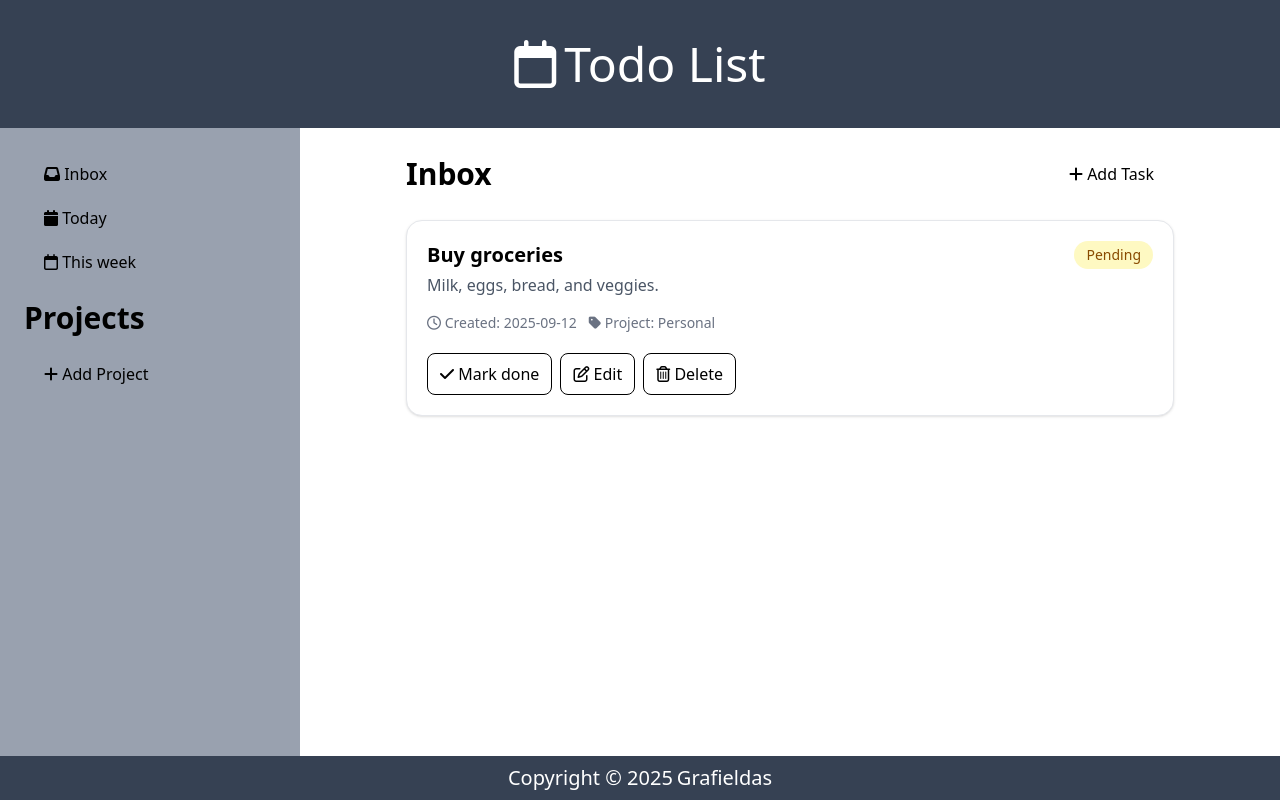
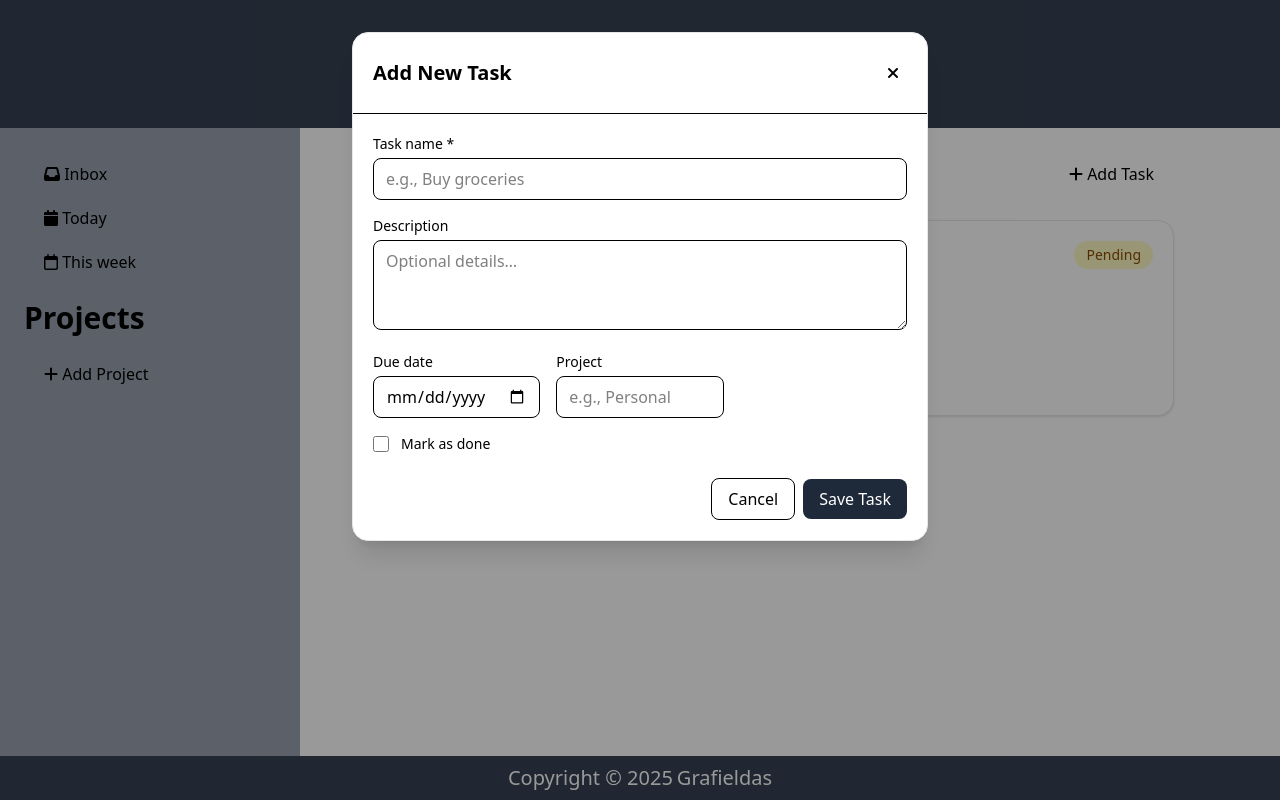
Before and after one commit to Garfieldas/todo-app, a website built with Vite: page index.html in a window 1280 px wide. Both pictures are taken after a click on the button "Add Task". Built offline with nearby package versions, Linux system fonts and the light colour scheme.

Commit message:
Implement task modal functionality with open/close behavior

```diff
--- a/index.html
+++ b/index.html
@@ -90,7 +90,7 @@
       >
         <div class="w-full max-w-3xl flex items-center justify-between">
           <h1 class="text-3xl font-bold">Inbox</h1>
-          <button
+          <button id="openTaskBtn"
             class="py-2.5 px-5 rounded-lg hover:bg-gray-200 cursor-pointer"
           >
             <i class="fa-solid fa-plus"></i> Add Task
@@ -138,6 +138,104 @@
           </article>
         </div>
       </main>
+<div
+  id="addTaskModal"
+  class="hidden fixed inset-0 z-[1000]"
+  aria-hidden="true"
+>
+  <div class="absolute inset-0 bg-black/40"></div>
+
+  <div
+    class="absolute inset-0 flex items-start justify-center p-4 md:p-8 overflow-y-auto"
+    role="dialog"
+    aria-modal="true"
+    aria-labelledby="addTaskTitle"
+  >
+    <div
+      class="w-full max-w-xl rounded-2xl bg-white shadow-xl border border-gray-200"
+    >
+      <div class="flex items-center justify-between p-5 border-b">
+        <h2 id="addTaskTitle" class="text-xl font-semibold">Add New Task</h2>
+        <button
+          id="closeAddTaskBtn"
+          class="p-2 rounded hover:bg-gray-100"
+          aria-label="Close"
+        >
+          <i class="fa-solid fa-xmark"></i>
+        </button>
+      </div>
+
+      <form id="addTaskForm" class="p-5 space-y-4">
+        <div>
+          <label for="taskName" class="block text-sm font-medium mb-1">Task name *</label>
+          <input
+            id="taskName"
+            name="name"
+            type="text"
+            required
+            class="w-full rounded-lg border px-3 py-2 outline-none focus:ring-2 focus:ring-gray-700"
+            placeholder="e.g., Buy groceries"
+          />
+        </div>
+
+        <div>
+          <label for="taskDesc" class="block text-sm font-medium mb-1">Description</label>
+          <textarea
+            id="taskDesc"
+            name="desc"
+            rows="3"
+            class="w-full rounded-lg border px-3 py-2 outline-none focus:ring-2 focus:ring-gray-700"
+            placeholder="Optional details…"
+          ></textarea>
+        </div>
+
+        <div class="grid grid-cols-1 md:grid-cols-3 gap-4">
+          <div>
+            <label for="taskDue" class="block text-sm font-medium mb-1">Due date</label>
+            <input
+              id="taskDue"
+              name="due"
+              type="date"
+              class="w-full rounded-lg border px-3 py-2 outline-none focus:ring-2 focus:ring-gray-700"
+            />
+          </div>
+
+          <div>
+            <label for="taskProject" class="block text-sm font-medium mb-1">Project</label>
+            <input
+              id="taskProject"
+              name="project"
+              type="text"
+              class="w-full rounded-lg border px-3 py-2 outline-none focus:ring-2 focus:ring-gray-700"
+              placeholder="e.g., Personal"
+            />
+          </div>
+        </div>
+
+        <div class="flex items-center gap-3">
+          <input id="taskStatus" name="status" type="checkbox" class="size-4" />
+          <label for="taskStatus" class="text-sm">Mark as done</label>
+        </div>
+
+        <div class="pt-2 flex items-center justify-end gap-2">
+          <button
+            type="button"
+            id="cancelAddTaskBtn"
+            class="rounded-lg border px-4 py-2 hover:bg-gray-50"
+          >
+            Cancel
+          </button>
+          <button
+            type="submit"
+            class="rounded-lg bg-gray-800 text-white px-4 py-2 hover:bg-gray-700"
+          >
+            Save Task
+          </button>
+        </div>
+      </form>
+    </div>
+  </div>
+</div>
 
       <footer
         class="col-span-full flex justify-center gap-1 bg-gray-700 p-2 text-white text-xl"
--- /dev/null
+++ b/src/composable/useAddTaskModal.ts
@@ -0,0 +1,32 @@
+export const useAddTaskModal = (modalSelector: string, buttonSelector: string) => {
+  const modal = document.querySelector<HTMLElement>(modalSelector);
+  const addBtn = document.querySelector<HTMLElement>(buttonSelector);
+
+  const openModal = () => {
+    modal?.classList.remove('hidden');
+    modal?.setAttribute('arial-hidden', 'false');
+  }
+
+  const closeModal = () => {
+    modal?.classList.add('hidden');
+    modal?.setAttribute('arial-hidden', 'true');
+  }
+
+  const Esc = (event: KeyboardEvent) => {
+    if(event.key === 'Escape') {
+        closeModal();
+    }
+  }
+
+  const InitiliazeModal = () => {
+    addBtn?.addEventListener('click', openModal);
+    modal?.addEventListener('click', (e) => {
+        if (e.target === modal) {
+            closeModal()
+        }
+    })
+    document.addEventListener('keydown', Esc)
+  };
+
+  return InitiliazeModal;
+};
--- a/src/main.ts
+++ b/src/main.ts
@@ -1,4 +1,9 @@
+import { useAddTaskModal } from "./composable/useAddTaskModal";
+
+const InitiliazeModal = useAddTaskModal('#addTaskModal', '#openTaskBtn');
+
 const mobileMenu = document.querySelector('#mobileMenu');
 const navBtn = document.querySelector('#navBtn');
 
-navBtn?.addEventListener('click', () => mobileMenu?.classList.toggle('hidden'))
+navBtn?.addEventListener('click', () => mobileMenu?.classList.toggle('hidden'));
+InitiliazeModal();
```
